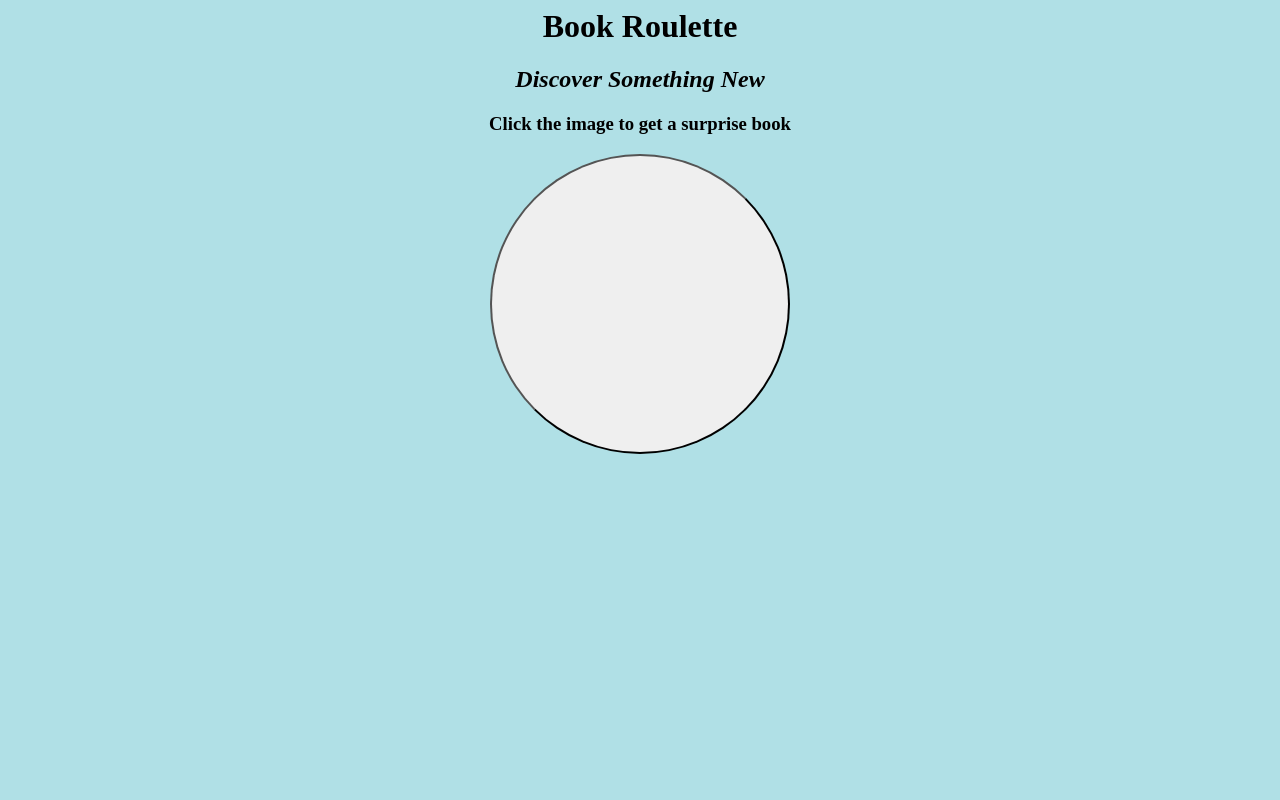
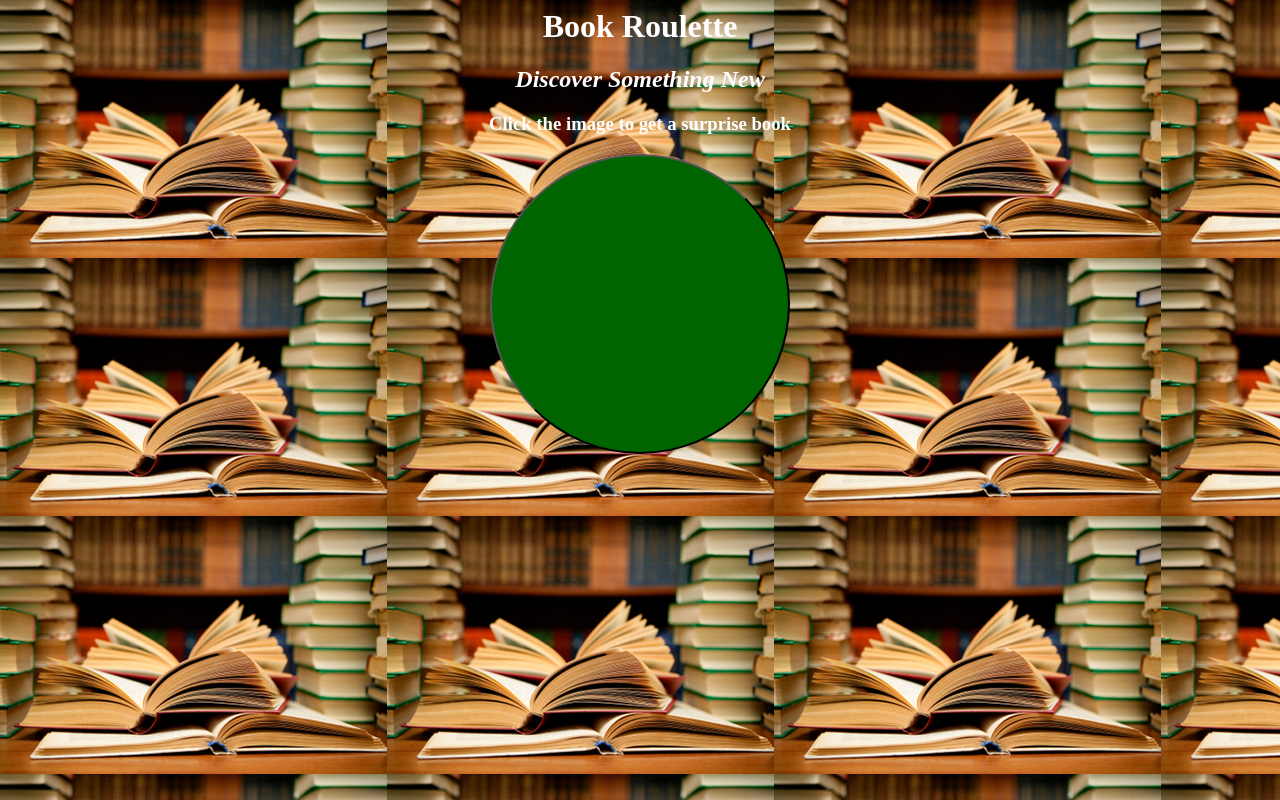
Before and after one commit to jbrandes/BookRoulette, a Flask app: page / in a window 1280 px wide. Run offline with Flask 2, Linux system fonts and the light colour scheme.

Commit message:
Update index.html

```diff
--- a/templates/index.html
+++ b/templates/index.html
@@ -1,5 +1,8 @@
 
 <html>
+<head>
+<link rel="icon" href="data:,">
+</head>
 <body>
 <style>
     h1 {
@@ -24,22 +27,50 @@
         width: 300px;
         height: 300px;
         border-radius: 50%;
-         margin-left: auto;
+        margin-left: auto;
         margin-right: auto;
         justify-content: center;
         display: flex;
         text-align: center;
+        font-size: 50px;
+        margin: auto;
+        background-color: #006400;
+        margin: 0 auto;
+        padding: 0;
+        display: flex;
+        vertical-align: middle;
+        justify-content: center;
+        line-height: 20px;
+
 
 
     }
 
+    body {
+
+        background-image: url(/static/images/stack.jpg);
+
+}
 
 
+
+
+
+
+   .border {
+
+  	color: white;
+
+
+
+}
 </style>
+<div class="border">
 <h1>Book Roulette</h1>
 <h2>Discover Something New</h2>
 <h3>Click the image to get a surprise book</h3>
-<form action="/button" method-"get"></form><button class="button"></button>
+</div>
+<a href="/button"><input type="button" class="button"></input></a>
 <script>
 
 </script>
```
